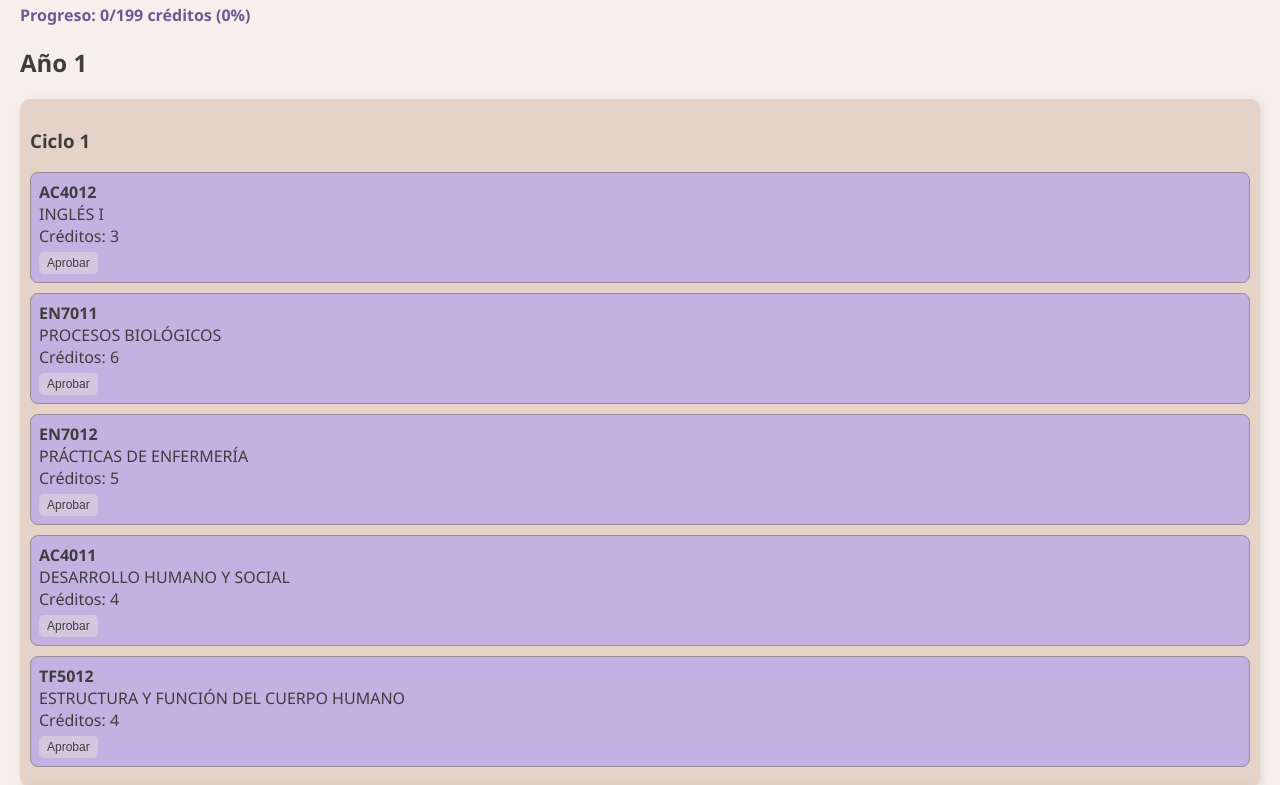
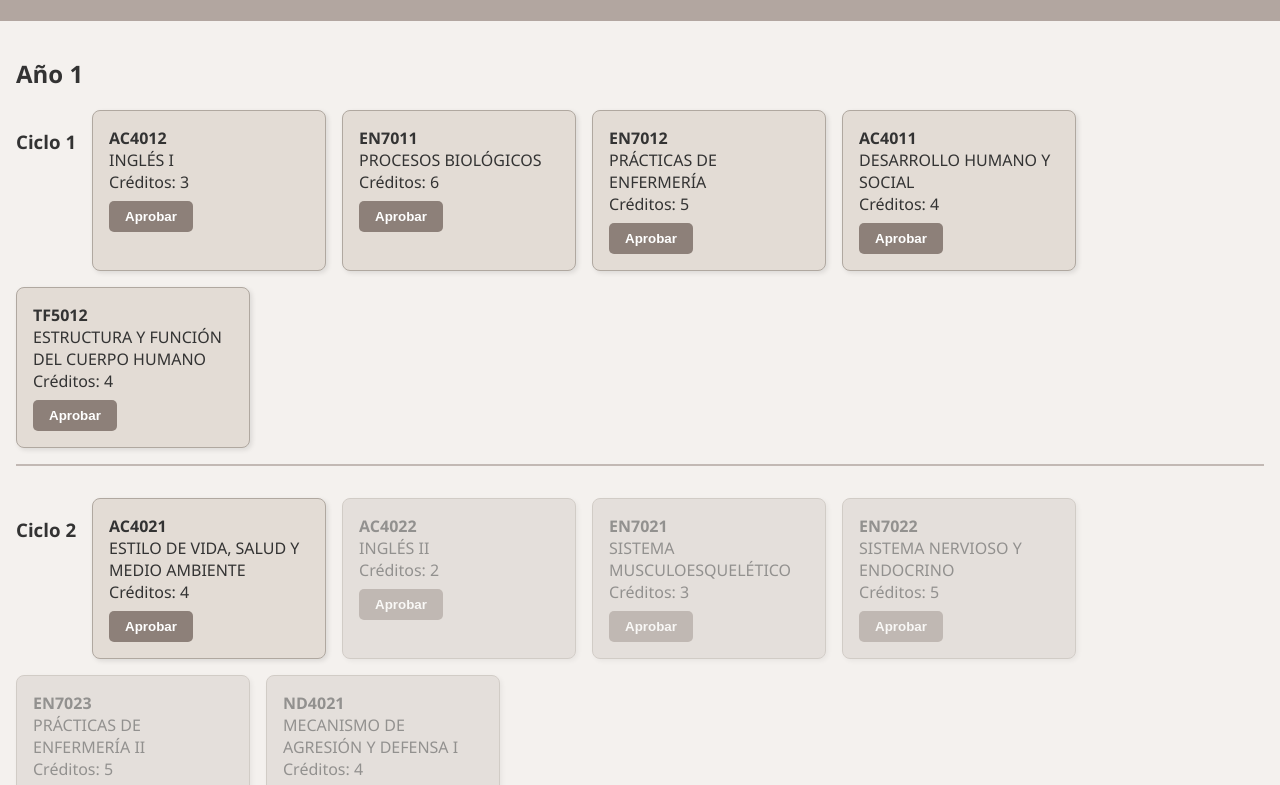
Before and after one commit to AngellyKarim/malla-enfermer-a, a plain HTML site: page index.html in a window 1280 px wide. Shown: the part 100-885 px from the top of the page. Drawn offline with Linux system fonts and the light colour scheme.

Commit message:
Update estilos.css

```diff
--- a/estilos.css
+++ b/estilos.css
@@ -2,97 +2,80 @@
 
 body {
   font-family: 'Segoe UI', Tahoma, Geneva, Verdana, sans-serif;
-  background-color: #f5f0eb;
+  background-color: #f4f1ee;
   margin: 0;
-  padding: 20px;
-  color: #3e3e3e;
+  padding: 0;
+  color: #333;
+}
+
+header {
+  background-color: #b2a6a0;
+  color: #fff;
+  padding: 1rem;
+  text-align: center;
 }
 
 h1 {
-  text-align: center;
-  color: #6b5b95;
-  margin-bottom: 20px;
+  margin: 0;
 }
 
-.barra-superior {
-  display: flex;
-  justify-content: space-between;
-  align-items: center;
-  max-width: 1400px;
-  margin: 0 auto 20px auto;
-  padding: 10px;
-  background-color: #ece2d0;
-  border-radius: 10px;
-  box-shadow: 0 2px 5px rgba(0,0,0,0.1);
+main {
+  padding: 1rem;
 }
 
-.barra-superior input {
-  flex: 1;
-  padding: 8px 12px;
-  font-size: 14px;
-  border: 1px solid #ccc;
-  border-radius: 6px;
-  margin-right: 20px;
+.anio {
+  margin-bottom: 2rem;
+  border-bottom: 2px solid #c2b9b4;
+  padding-bottom: 1rem;
+}
+
+.ciclo {
+  margin-top: 1rem;
+  display: flex;
+  flex-wrap: wrap;
+  gap: 1rem;
+}
+
+.curso {
+  background-color: #e3dcd5;
+  border: 1px solid #b0a8a0;
+  border-radius: 8px;
+  padding: 1rem;
+  width: 200px;
+  box-shadow: 2px 2px 5px rgba(0,0,0,0.1);
+  transition: transform 0.2s;
+}
+
+.curso:hover {
+  transform: scale(1.03);
+}
+
+.curso.bloqueado {
+  background-color: #d6cfc9;
+  opacity: 0.5;
+  pointer-events: none;
+}
+
+.curso.desbloqueado {
+  opacity: 1;
+}
+
+button {
+  background-color: #8d8079;
+  color: white;
+  border: none;
+  padding: 0.5rem 1rem;
+  margin-top: 0.5rem;
+  border-radius: 5px;
+  cursor: pointer;
+  font-weight: bold;
+}
+
+button:hover {
+  background-color: #a0948d;
 }
 
 #progreso {
+  margin-top: 0.5rem;
   font-weight: bold;
-  color: #6b5b95;
 }
-
-.malla-container {
-  display: grid;
-  grid-template-columns: repeat(5, 1fr);
-  gap: 20px;
-  max-width: 1400px;
-  margin: 0 auto;
-}
-
-.ciclo {
-  background-color: #e6d3c7;
-  border-radius: 10px;
-  padding: 10px;
-  box-shadow: 2px 2px 10px rgba(0,0,0,0.1);
-}
-
-.ciclo h2 {
-  color: #484349;
-  font-size: 18px;
-  margin-bottom: 10px;
-  text-align: center;
-}
-
-.curso {
-  background-color: #c3b1e1;
-  border: 1px solid #9a8c98;
-  border-radius: 8px;
-  padding: 8px;
-  margin-bottom: 10px;
-  transition: background-color 0.3s;
-}
-
-.curso.aprobado {
-  background-color: #b5ead7;
-  border-color: #59c3c3;
-}
-
-.curso button {
-  margin-top: 5px;
-  padding: 4px 8px;
-  font-size: 12px;
-  cursor: pointer;
-  border: none;
-  border-radius: 5px;
-  background-color: #d5c6e0;
-  color: #3e3e3e;
-  transition: background-color 0.2s;
-}
-
-.curso button:hover {
-  background-color: #c5aed8;
-}
-
-.curso.locked {
-  opacity: 0.5;
-  pointer-events: none;
-}
```
